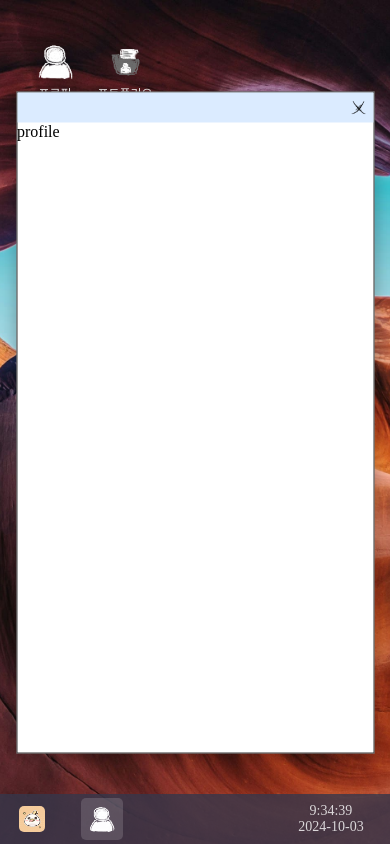
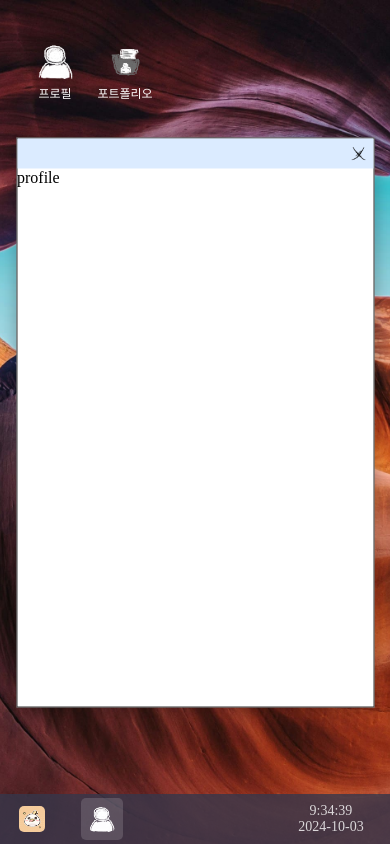
Before and after one commit to gnemek20/rnjs, a Next.js app: page / in a window 390 px wide. Both pictures are taken after a click on the element "프로필". Built offline with nearby package versions, Linux system fonts and the light colour scheme.

Commit message:
모바일 디자인 변경, 나중에 열린 웹이 작업 표시줄 뒤에 표기되도록 변경

```diff
--- a/components/taskbar.tsx
+++ b/components/taskbar.tsx
@@ -67,16 +67,19 @@ const Taskbar = (
 
     let list = new Array<taskAttribute>();
 
+
+    renderedWebList.forEach((renderedWeb) => {
       webList.map((web) => {
         const webName = web.name;
 
-      if (renderedWebList.includes(webName)) {
+        if (renderedWeb === webName) {
           list = [...list, {
             name: webName,
             icon: web.icon,
             openWeb: () => web.openWeb()
           }];
         }
+      });
     });
 
     setTaskList(list);
--- a/components/web.tsx
+++ b/components/web.tsx
@@ -166,9 +166,9 @@ const Web = (props: webProps) => {
   }, [webTop, webLeft, webWidth, webHeight]);
 
   return renderingWeb && (
-    <div ref={webRef} className={`${styles.web}`} onMouseDown={() => props.selectWeb()}>
+    <div ref={webRef} className={`${styles.web} ${props.selected ? styles.selectedWeb : ''}`} onMouseDown={() => props.selectWeb()}>
       <Outline />
-      <div className={`${styles.container} ${props.selected ? styles.selected : ''}`}>
+      <div className={`${styles.container} ${props.selected ? styles.selectedContainer : ''}`}>
         <WebTaskbar />
         <div className={`${styles.body}`}>
           { props.children }
--- a/styles/globals.css
+++ b/styles/globals.css
@@ -8,5 +8,6 @@
 }
 
 body {
+  position: relative;
   overflow: hidden;
 }
--- a/styles/web/web.module.css
+++ b/styles/web/web.module.css
@@ -9,6 +9,9 @@
   justify-content: center;
   align-items: center;
 }
+.selectedWeb {
+  z-index: 5;
+}
 
 .container {
   position: relative;
@@ -19,8 +22,7 @@
   display: flex;
   flex-direction: column;
 }
-.selected {
-  z-index: 5;
+.selectedContainer {
   box-shadow: 0px 0px 10px 5px rgba(0, 0, 0, 0.15);
 }
 
@@ -35,6 +37,6 @@
     top: 50%;
     left: 50%;
     width: calc(100vw - 5vw);
-    height: calc(100vh - 20vh);
+    height: calc(100vh - 25vh - 50px);
   }
 }
```
Lines whose indentation alone changed are shown as unchanged.
